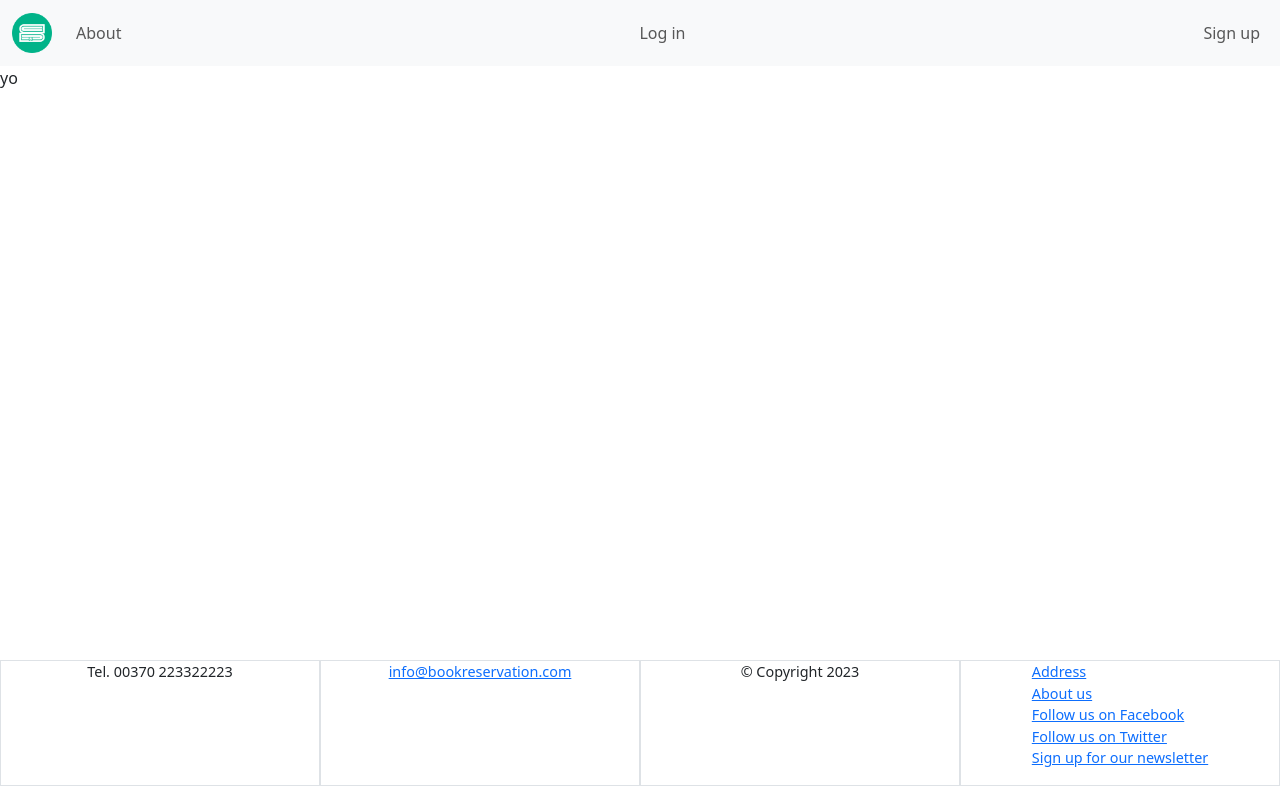
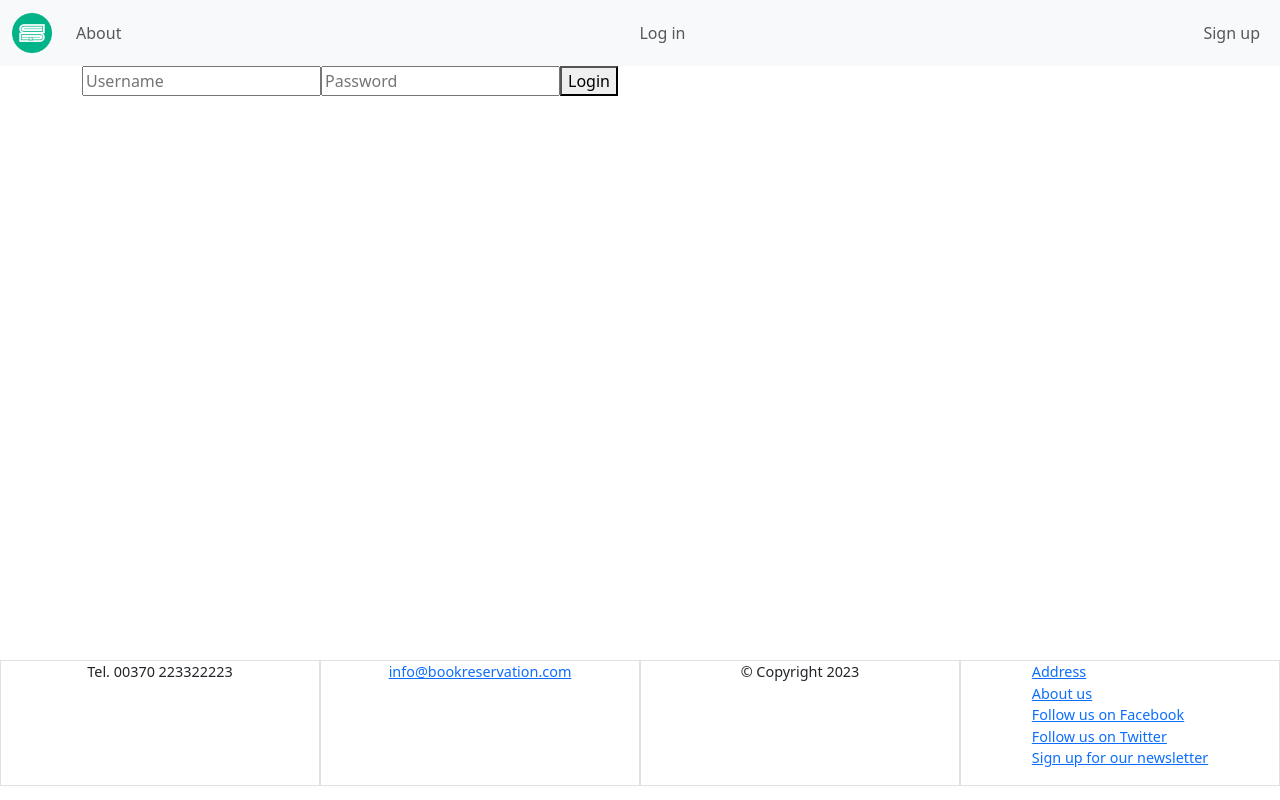
Before and after one commit to jzabulenas/online-bookstore, a React (Create React App) app in the folder frontend/: page /login in a window 1280 px wide. Built offline with nearby package versions, Linux system fonts and the light colour scheme.

Commit message:
Make a login form

```diff
--- a/frontend/src/components/Login.js
+++ b/frontend/src/components/Login.js
@@ -1,3 +1,60 @@
+import { useState } from "react";
+
 export default function Login() {
-  return "yo";
+  const [username, setUsername] = useState("");
+  const [password, setPassword] = useState("");
+
+  const handleLogin = async (e) => {
+    e.preventDefault();
+
+    try {
+      const response = await fetch("http://localhost:8080/login", {
+        method: "POST",
+        headers: {
+          "Content-Type": "application/json",
+        },
+        body: JSON.stringify({
+          username: username,
+          password: password,
+        }),
+      });
+
+      const data = await response.json();
+
+      // If login is successful, handle storing the token or session information
+      // e.g., store token in localStorage
+      localStorage.setItem("username", username);
+      localStorage.setItem("password", password);
+      localStorage.setItem("role", data.authorities[0].authority);
+
+      // Redirect or update UI to indicate successful login
+    } catch (error) {
+      // Handle login errors (e.g., show error message)
+      console.error("Login failed:", error);
+    }
+  };
+
+  return (
+    <div className="container">
+      <div className="row">
+        <div className="col">
+          <form onSubmit={handleLogin}>
+            <input
+              type="text"
+              placeholder="Username"
+              value={username}
+              onChange={(e) => setUsername(e.target.value)}
+            />
+            <input
+              type="password"
+              placeholder="Password"
+              value={password}
+              onChange={(e) => setPassword(e.target.value)}
+            />
+            <button type="submit">Login</button>
+          </form>
+        </div>
+      </div>
+    </div>
+  );
 }
```
